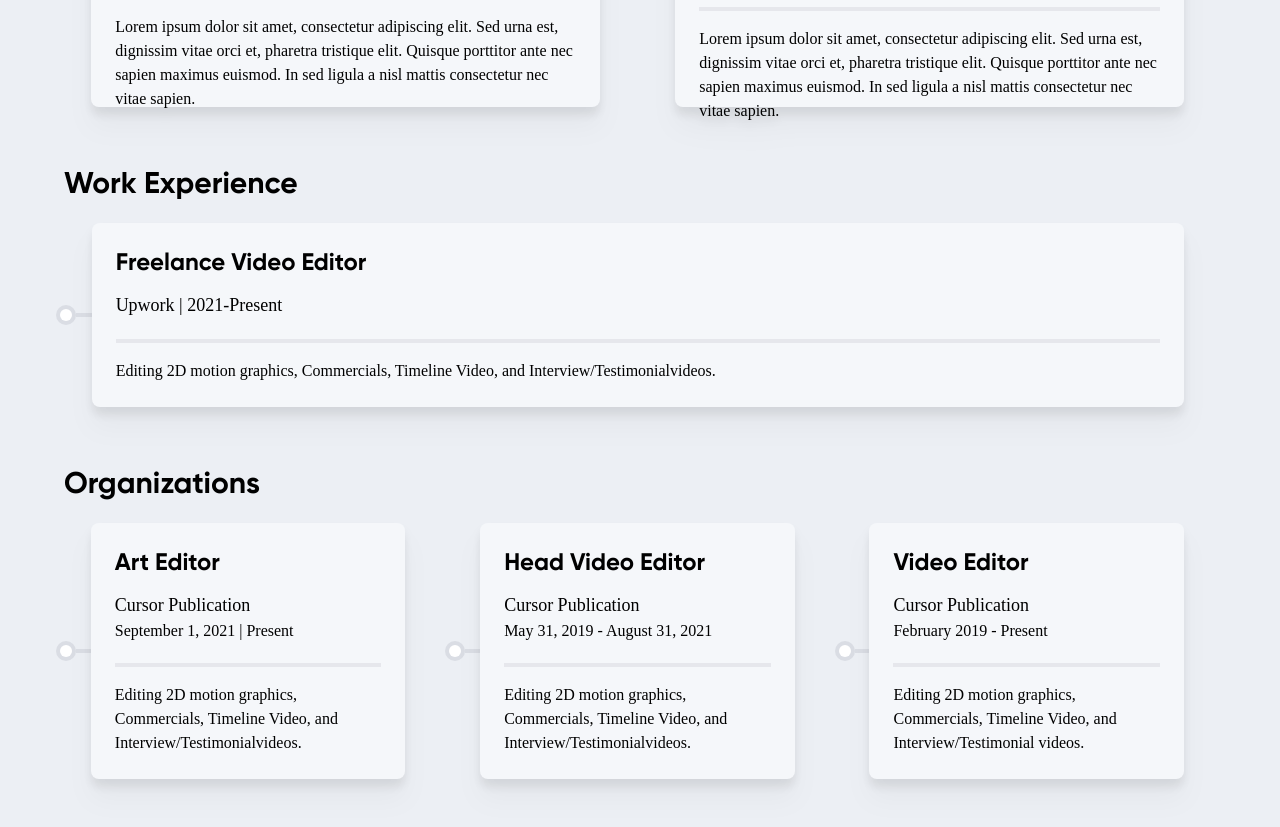
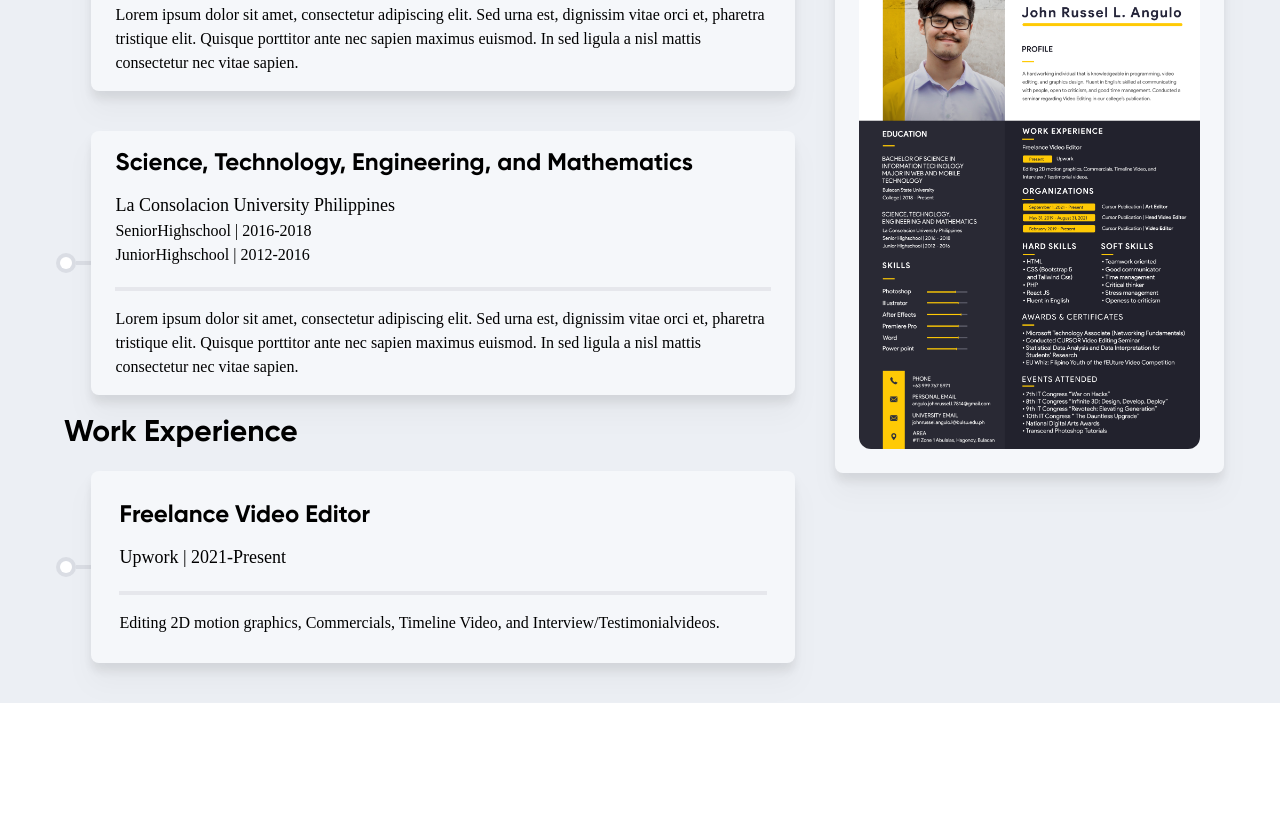
Before and after one commit to JanoAngulo/Website-Portfolio, a React (Create React App) app: page / in a window 1280 px wide. Shown: the part 3320-4147 px from the top of the page. After the commit the page ends 4023 px from the top, so only its background shows below. Built offline with nearby package versions, Linux system fonts and the light colour scheme.

Commit message:
Initial-Design

```diff
--- a/src/App.js
+++ b/src/App.js
@@ -1,5 +1,4 @@
-import React, {useState} from 'react'
-import {motion} from "framer-motion";
+import React from 'react'
 import './index.css';
 import Navbar from "./components/Navbar";
 import Main from "./components/Main";
--- a/src/components/Portfolio.jsx
+++ b/src/components/Portfolio.jsx
@@ -1,4 +1,4 @@
-import React, {useState} from "react";
+import React from "react";
 import {motion} from "framer-motion";
 
 const Portfolio = () => {
--- a/src/components/Resume.jsx
+++ b/src/components/Resume.jsx
@@ -1,5 +1,7 @@
 import React from "react";
 import {motion} from "framer-motion";
+import JRLA from "../assets/JRLA-Resume.png";
+import CV from "../assets/John_Russel_L._Angulo_CV.pdf";
 
 const Resume = () => {
 	return (
@@ -26,7 +28,8 @@ const Resume = () => {
 				</motion.div>
 			</div>
 
-			<div className="pb-10">
+			<div className="grid col-auto md:grid-cols-3">
+				<div className="pb-10 md:col-span-2">
 					<div className="grid grid-cols-3">
 						<div className="border-b-4 w-full  mb-4 border-red-700 visible md:invisible flex md:hidden" />
 						<div className="text-3xl pl-0 md:pl-2 w-full md:w-[90vw] font-Gilroy text-center md:text-left">
@@ -35,7 +38,6 @@ const Resume = () => {
 						<div className="border-b-4 w-full  mb-4 border-red-700 visible md:invisible flex md:hidden" />
 					</div>
 
-				<div className="grid grid-cols-1 md:grid-cols-2">
 					<div className=" pr-0 md:pr-10">
 						<div className="flex place-items-center justify-items-center py-5">
 							<div className="hidden md:flex">
@@ -45,8 +47,8 @@ const Resume = () => {
 							</div>
 							<div className="border-2 w-[2vh] border-[#dadde4] hidden md:flex"></div>
 
-							<div className="w-full h-full md:h-[32vh] rounded-lg bg-[#f5f7fa] hover:bg-[#ff3656] hover:text-white drop-shadow-xl flex place-content-center place-items-center justify-items-center ">
-								<div className="p-6 ">
+							<div className="w-full h-full rounded-lg bg-[#f5f7fa] hover:bg-[#ff3656] hover:text-white drop-shadow-xl flex place-content-center place-items-center justify-items-center ">
+								<div className="px-6 py-4">
 									<p className="font-Gilroy text-2xl pb-3">
 										{" "}
 										Bachelor of Science in Information and Techology
@@ -78,8 +80,8 @@ const Resume = () => {
 							</div>
 							<div className="border-2 w-[2vh] border-[#dadde4] hidden md:flex"></div>
 
-							<div className="w-full h-full md:h-[32vh] rounded-lg bg-[#f5f7fa] hover:bg-[#ff3656] hover:text-white drop-shadow-xl flex place-content-center place-items-center justify-items-center ">
-								<div className="p-6 ">
+							<div className="w-full h-full rounded-lg bg-[#f5f7fa] hover:bg-[#ff3656] hover:text-white drop-shadow-xl flex place-content-center place-items-center justify-items-center ">
+								<div className="px-6 py-4">
 									<p className="font-Gilroy text-2xl pb-3">
 										Science, Technology, Engineering, and Mathematics
 									</p>
@@ -105,10 +107,7 @@ const Resume = () => {
 							</div>
 						</div>
 					</div>
-				</div>
-			</div>
 
-			<div className="pb-10">
 					<div className="grid grid-cols-5">
 						<div className="border-b-4 w-full  mb-4 border-red-700 visible md:invisible flex md:hidden" />
 						<div className="text-3xl col-span-3 pl-0 md:pl-2 w-full md:w-[90vw] font-Gilroy text-center md:text-left md:flex">
@@ -117,9 +116,8 @@ const Resume = () => {
 						<div className="border-b-4 w-full  mb-4 border-red-700 visible md:invisible flex md:hidden" />
 					</div>
 
-				<div className="grid ">
 					<div className=" pr-0 md:pr-10">
-						<div className="flex place-items-center justify-items-center py-5">
+						<div className="flex place-items-center justify-items-center pt-5">
 							<div className="hidden md:flex">
 								<div className="w-5 h-5 rounded-full bg-[#dadde4] flex place-content-center place-items-center justify-items-center ">
 									<div className="w-3 h-3 rounded-full bg-[white]"></div>
@@ -127,7 +125,7 @@ const Resume = () => {
 							</div>
 							<div className="border-2 w-[2vh] border-[#dadde4] hidden md:flex"></div>
 							<div className="w-full h-full rounded-lg bg-[#f5f7fa] hover:bg-[#ff3656] hover:text-white drop-shadow-xl flex">
-								<div className="p-6 w-full">
+								<div className="p-7 w-full">
 									<p className="font-Gilroy text-2xl pb-3">
 										{" "}
 										Freelance Video Editor
@@ -148,106 +146,32 @@ const Resume = () => {
 						</div>
 					</div>
 				</div>
+
+				<div className="w-full">
+					<div className="grid grid-cols-8 md:grid-cols-6">
+						<div className="border-b-4 mb-9  border-red-700 visible md:invisible flex md:hidden"></div>
+						<div className="text-3xl col-span-6 font-Gilroy md:flex text-center place-items-center justify-center">
+							You can download my resume here
+						</div>
+						<div className="border-b-4 mb-9 border-red-700 visible md:invisible flex md:hidden"></div>
 					</div>
 
-			<div className="pb-10">
+					<div className="pr-0">
+						<div className="flex place-items-center justify-items-center pt-5">
+							<div className="w-full h-full rounded-lg bg-[#f5f7fa] drop-shadow-xl flex place-items-center justify-center">
+								<div className="p-6 ">
+									<a href={CV} target="_blank">
+									<button className="w-full h-10 mb-5 font-Gilroy rounded-xl shadow-xl bg-[#ffca26] hover:bg-[#ff3656]
+									text-black hover:text-white ">Download CV</button>
+									<motion.img  whileHover={{scale: 1.02}} src={JRLA} alt="Resume" className="h-full rounded-xl"></motion.img>
+									</a>
 
-				<div className="grid grid-cols-4 ">
-					<div className="border-b-4 mb-4  border-red-700 visible md:invisible flex md:hidden" />
-					<div className="text-3xl col-span-2 pl-0 md:pl-2 md:w-[90vw] font-Gilroy text-center md:text-left md:flex">
-						Organizations
 								</div>
-					<div className="border-b-4 mb-4 border-red-700 visible md:invisible flex md:hidden" />
-				</div>
-
-				<div className="grid grid-cols-1 md:grid-cols-3">
-					<div className=" pr-0 md:pr-10">
-						<div className="flex place-items-center justify-items-center py-5">
-							<div className="hidden md:flex">
-								<div className="w-5 h-5 rounded-full bg-[#dadde4] flex place-content-center place-items-center justify-items-center ">
-									<div className="w-3 h-3 rounded-full bg-[white]"></div>
-								</div>
-							</div>
-							<div className="border-2 w-[2vh] border-[#dadde4] hidden md:flex"></div>
-
-							<div className="w-full h-full rounded-lg bg-[#f5f7fa] hover:bg-[#ff3656] hover:text-white drop-shadow-xl flex place-content-center place-items-center justify-items-center ">
-								<div className="p-6 ">
-									<p className="font-Gilroy text-2xl pb-3"> Art Editor</p>
-									<p className="font-ProductSans text-lg">
-										{" "}
-										Cursor Publication
-									</p>
-									<p className="font-ProductSans">
-										September 1, 2021 | Present
-									</p>
-									<div className="h-[5vh]">
-										<div className="border-b-4 pb-5 border-[#e6e7ec]" />
-									</div>
-									<p className="font-ProductSans">
-										Editing 2D motion graphics, Commercials, Timeline Video, and
-										Interview/Testimonialvideos.{" "}
-									</p>
 							</div>
 						</div>
 					</div>
 				</div>
 
-					<div className=" pr-0 md:pr-10">
-						<div className="flex place-items-center justify-items-center py-5">
-							<div className="hidden md:flex">
-								<div className="w-5 h-5 rounded-full bg-[#dadde4] flex place-content-center place-items-center justify-items-center ">
-									<div className="w-3 h-3 rounded-full bg-[white]"></div>
-								</div>
-							</div>
-							<div className="border-2 w-[2vh] border-[#dadde4] hidden md:flex"></div>
-
-							<div className="w-full h-full rounded-lg bg-[#f5f7fa] hover:bg-[#ff3656] hover:text-white drop-shadow-xl flex place-content-center place-items-center justify-items-center ">
-								<div className="p-6 ">
-									<p className="font-Gilroy text-2xl pb-3">
-										{" "}
-										Head Video Editor
-									</p>
-									<p className="font-ProductSans text-lg">Cursor Publication</p>
-									<p className="font-ProductSans">
-										May 31, 2019 - August 31, 2021
-									</p>
-									<div className="h-[5vh]">
-										<div className="border-b-4 pb-5 border-[#e6e7ec]" />
-									</div>
-									<p className="font-ProductSans">
-										Editing 2D motion graphics, Commercials, Timeline Video, and
-										Interview/Testimonialvideos.{" "}
-									</p>
-								</div>
-							</div>
-						</div>
-					</div>
-
-					<div className=" pr-0 md:pr-10">
-						<div className="flex place-items-center justify-items-center py-5">
-							<div className="hidden md:flex">
-								<div className="w-5 h-5 rounded-full bg-[#dadde4] flex place-content-center place-items-center justify-items-center ">
-									<div className="w-3 h-3 rounded-full bg-[white]"></div>
-								</div>
-							</div>
-							<div className="border-2 w-[2vh] border-[#dadde4] hidden md:flex"></div>
-							<div className="w-full h-full rounded-lg bg-[#f5f7fa] hover:bg-[#ff3656] hover:text-white drop-shadow-xl flex place-content-center place-items-center justify-items-center ">
-								<div className="p-6 ">
-									<p className="font-Gilroy text-2xl pb-3">Video Editor</p>
-									<p className="font-ProductSans text-lg">Cursor Publication</p>
-									<p className="font-ProductSans">February 2019 - Present</p>
-									<div className="h-[5vh]">
-										<div className="border-b-4 pb-5 border-[#e6e7ec]" />
-									</div>
-									<p className="font-ProductSans">
-										Editing 2D motion graphics, Commercials, Timeline Video, and
-										Interview/Testimonial videos.{" "}
-									</p>
-								</div>
-							</div>
-						</div>
-					</div>
-				</div>
 			</div>
 		</div>
 	);
```
Also changed, not shown: src/assets/JRLA-Resume.png (added), 1 other file (tests, documents, lock files or other folders). Lines whose indentation alone changed are shown as unchanged.
